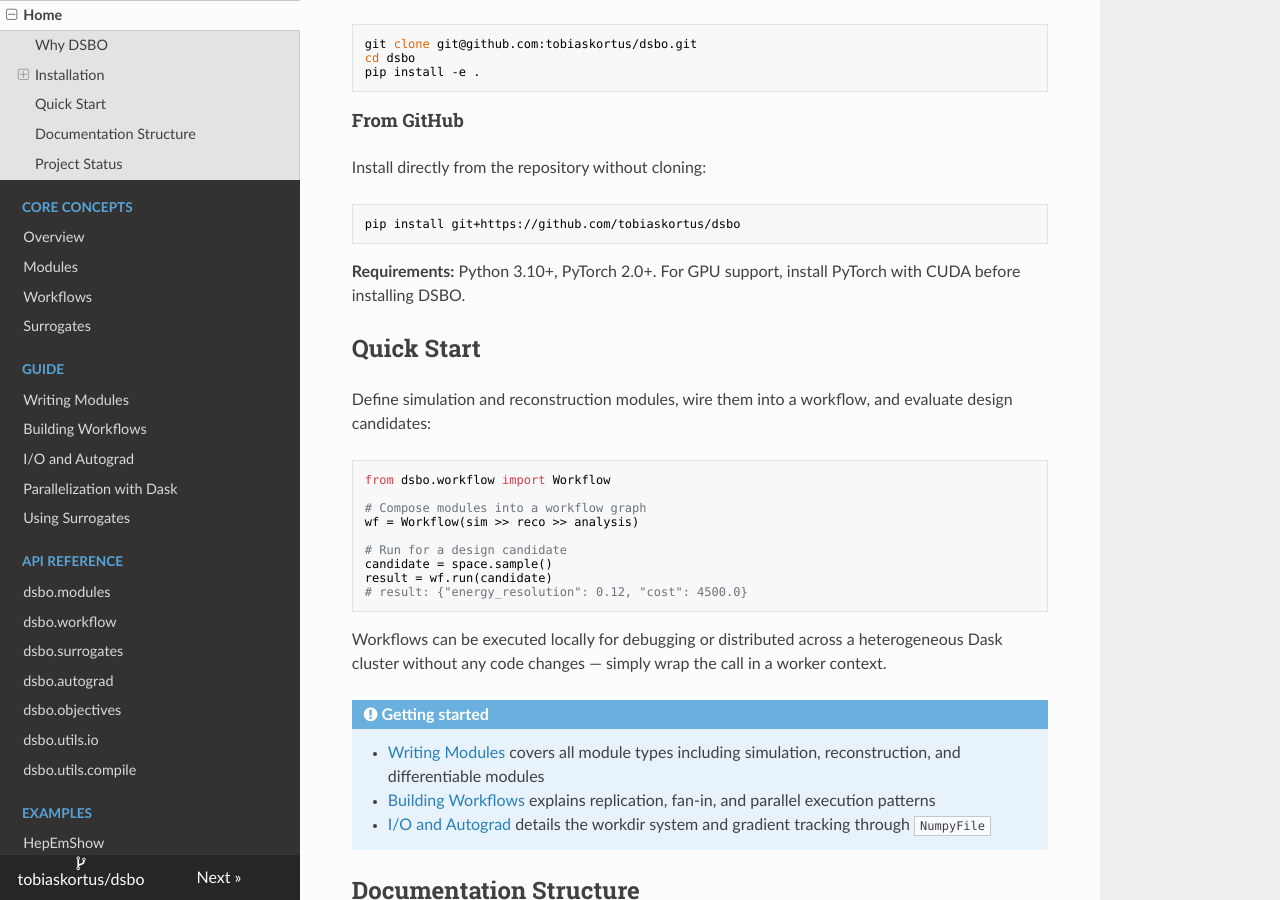
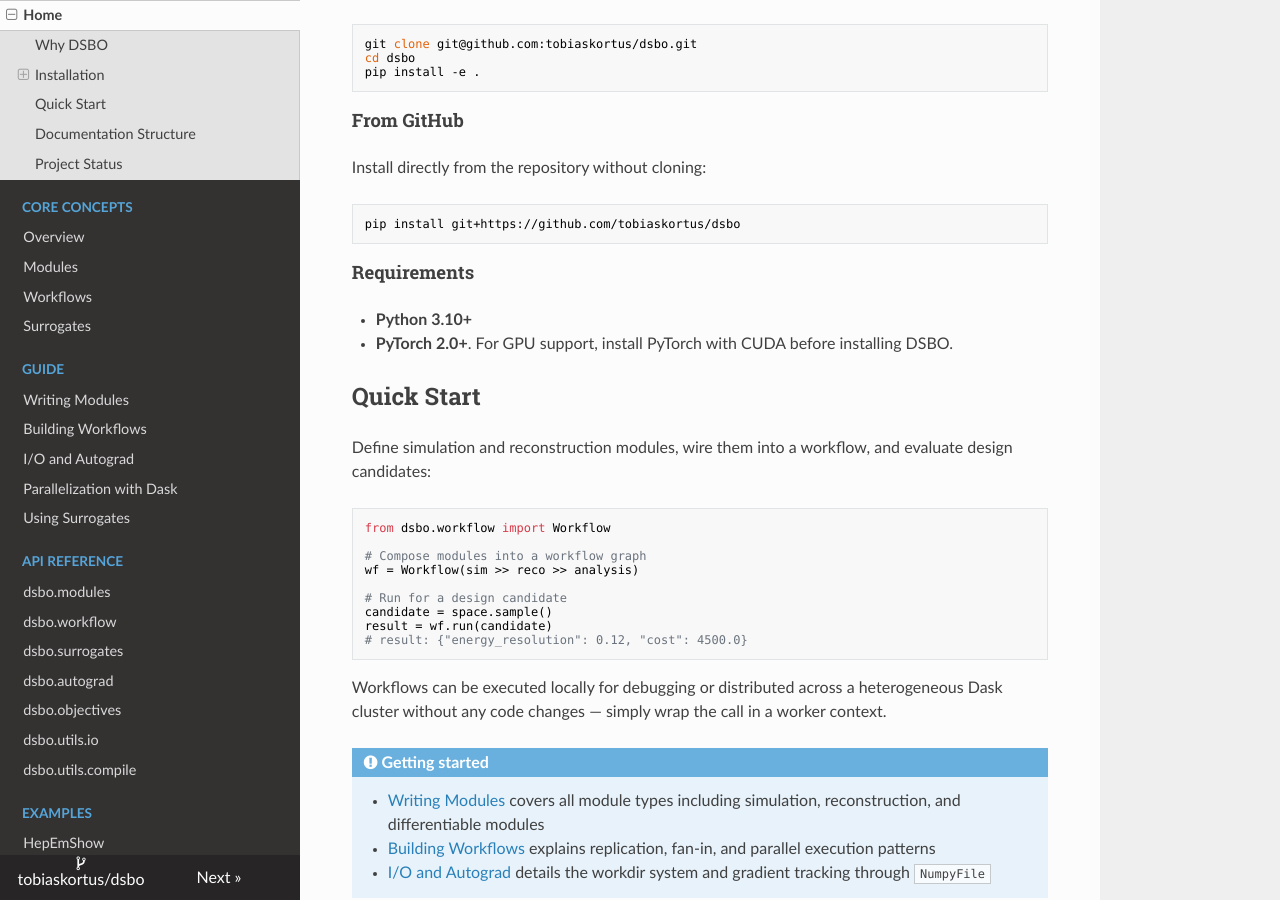
Before and after one commit to tobiaskortus/dsbo, an MkDocs documentation site: the page built from docs/index.md, in a window 1280 px wide and 900 px high, scrolled down 850 px. Built offline with MkDocs 1.6.1, drawn with Linux system fonts in a browser that asks for light colours; nearby versions of some CDN libraries.

````diff
--- a/docs/index.md
+++ b/docs/index.md
@@ -34,7 +34,10 @@ Install directly from the repository without cloning:
 pip install git+https://github.com/tobiaskortus/dsbo
 ```
 
-**Requirements:** Python 3.10+, PyTorch 2.0+. For GPU support, install PyTorch with CUDA before installing DSBO.
+#### Requirements
+
+- **Python 3.10+**
+- **PyTorch 2.0+**. For GPU support, install PyTorch with CUDA before installing DSBO.
 
 ## Quick Start
 
````
